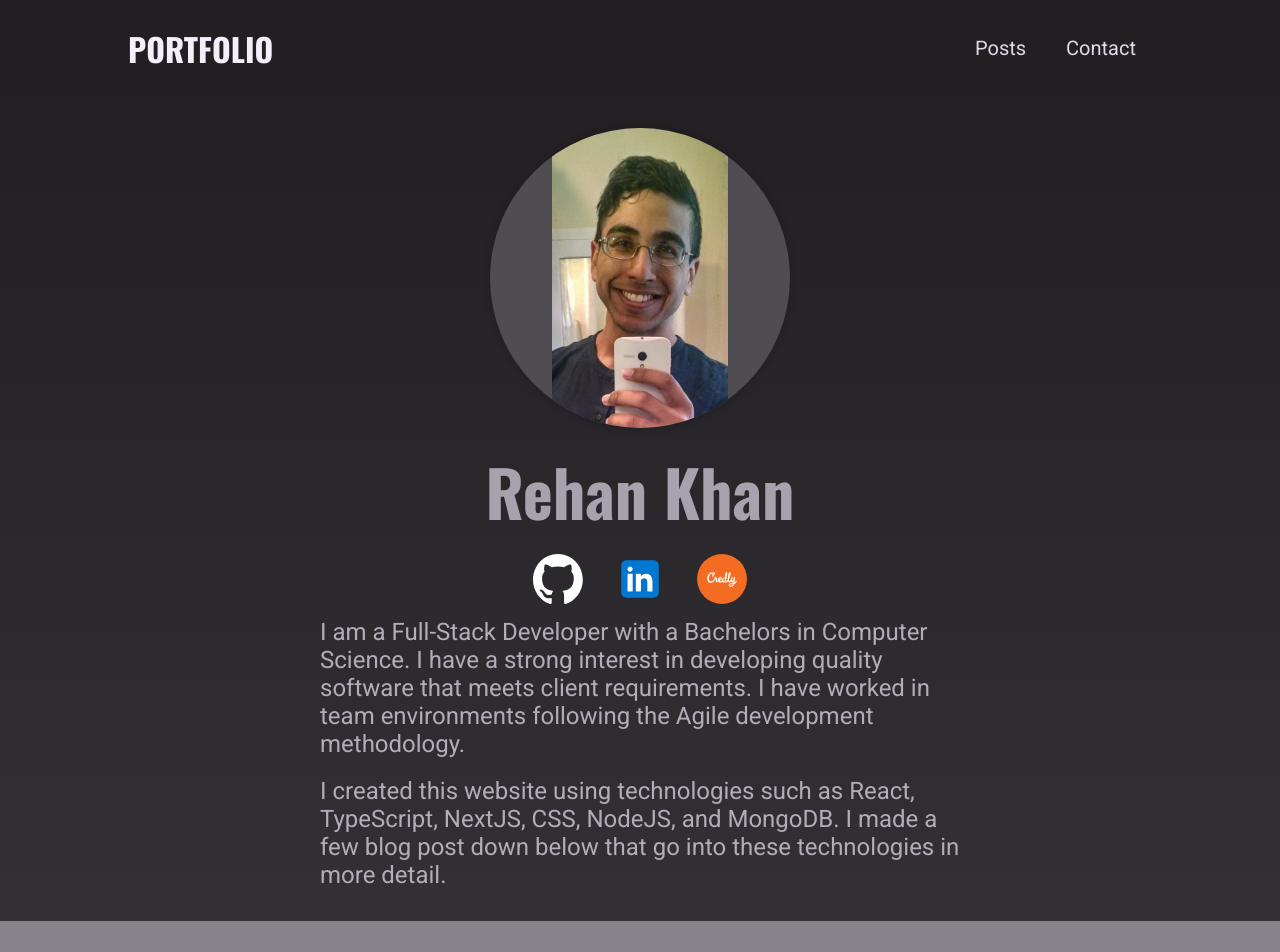
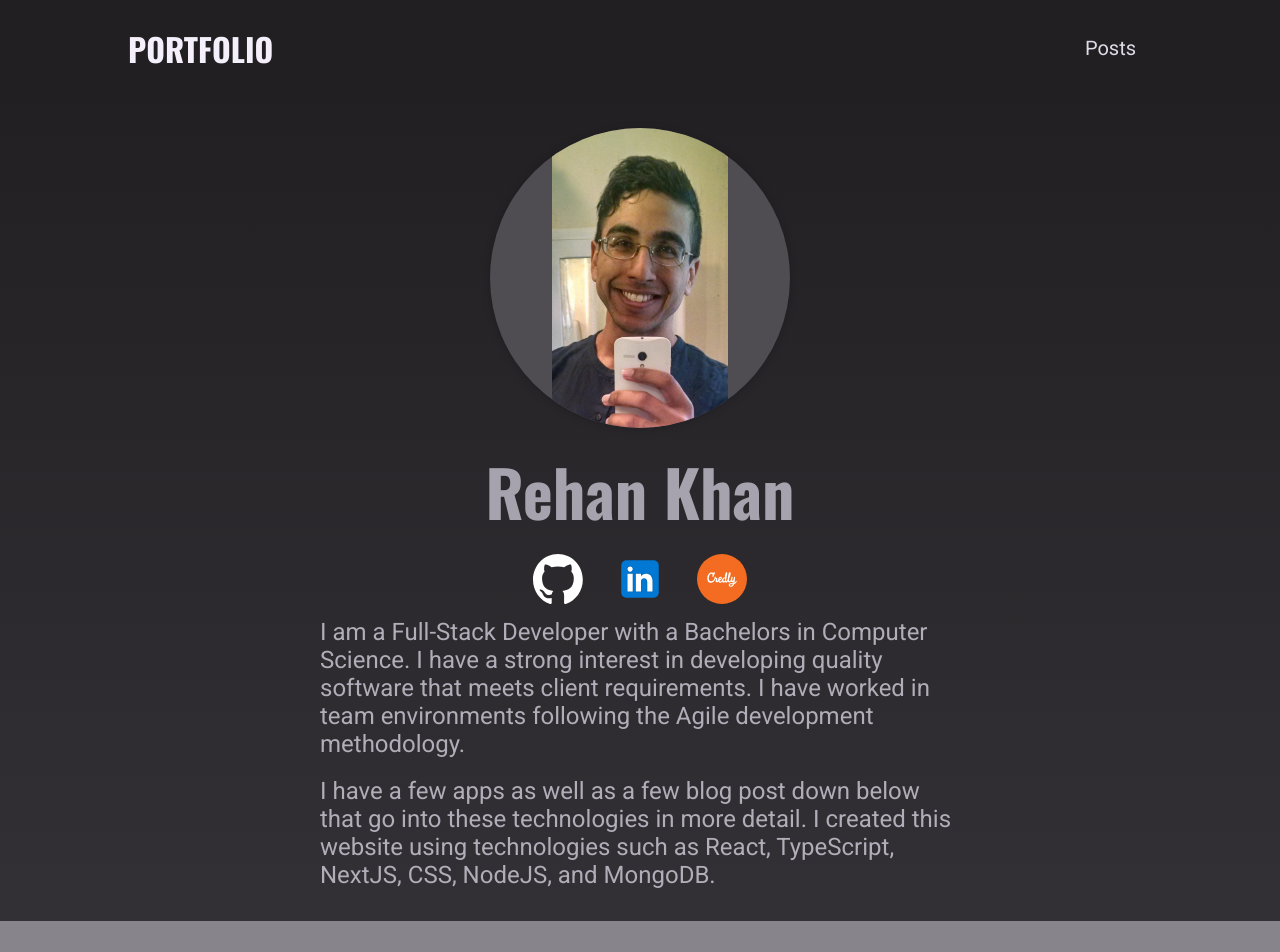
Before and after one commit to rehankhan21/next-blog, a Next.js app: page / in a window 1280 px wide. Shown: the top 952 px of the page. Built offline with nearby package versions, Linux system fonts and the light colour scheme.

Commit message:
added messenger app

```diff
--- a/components/home-page/hero.js
+++ b/components/home-page/hero.js
@@ -69,9 +69,10 @@ function Hero() {
       </p>
       <br></br>
       <p>
-        I created this website using technologies such as React, TypeScript,
-        NextJS, CSS, NodeJS, and MongoDB. I made a few blog post down below that
-        go into these technologies in more detail.
+        I have a few apps as well as a few blog post down below that go into
+        these technologies in more detail. I created this website using
+        technologies such as React, TypeScript, NextJS, CSS, NodeJS, and
+        MongoDB.
       </p>
     </section>
   );
--- a/components/layout/main-navigation.js
+++ b/components/layout/main-navigation.js
@@ -15,9 +15,9 @@ function MainNavigation(params) {
           <li>
             <Link href="/posts">Posts</Link>
           </li>
-          <li>
+          {/* <li>
             <Link href="/contact">Contact</Link>
-          </li>
+          </li> */}
         </ul>
       </nav>
     </header>
--- a/components/posts/post-detail/post-content.js
+++ b/components/posts/post-detail/post-content.js
@@ -28,7 +28,7 @@ function PostContent(props) {
               alt={image.alt}
               width={600}
               height={300}
-              style={{ width: "100%" }}
+              style={{ width: "100%", height: "100%" }}
             />
           </div>
         );
--- /dev/null
+++ b/posts/next-messenger-app.md
@@ -0,0 +1,21 @@
+---
+title: Next Messenger App
+date: "2023-6-24"
+image: next-messenger.png
+excerpt: I created this application using Nextjs 13, React, Node, tailwind and many other tools and frameworks.
+isFeatured: true
+---
+
+# [Click Here For The Hosted App](https://next-messenger-two.vercel.app/)
+
+This app was created using tools and frameworks such as:
+
+- Next.js 13
+- React
+- Node
+- Tailwind
+- Mongodb with Prisma
+
+![Next Messenger Image](next-messenger-md.png)
+
+# [Click Here For The Hosted App](https://next-messenger-two.vercel.app/)
```
Also changed, not shown: public/images/posts/next-messenger-app/next-messenger-md.png (added), public/images/posts/next-messenger-app/next-messenger.png (added).
